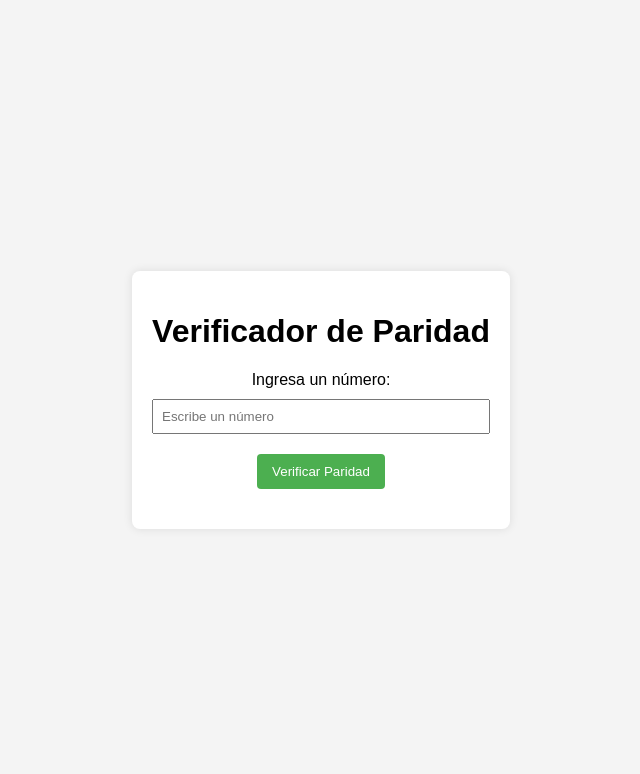
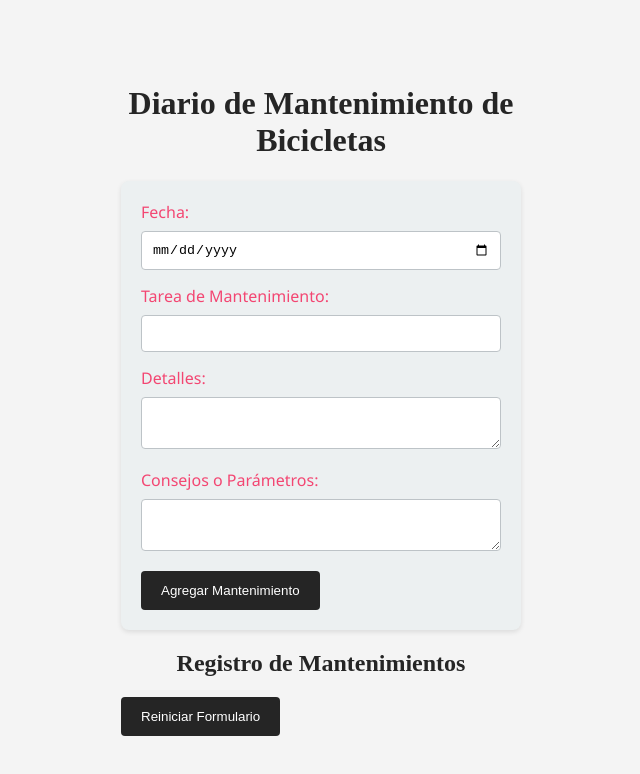
Before and after one commit to Martingd1985/Preentrega3-martindalessandro, a plain HTML site: page index.html in a window 1280 px wide. Shown: the whole page, without its empty margins (319-959 px from the left). Drawn offline with Linux system fonts and the light colour scheme.

Commit message:
pre entrega 2 v1

```diff
--- a/index.html
+++ b/index.html
@@ -3,17 +3,35 @@
 <head>
     <meta charset="UTF-8">
     <meta name="viewport" content="width=device-width, initial-scale=1.0">
-    <title>Verificador de Paridad</title>
+    <title>Diario de Mantenimiento de Bicicletas</title>
     <link rel="stylesheet" href="styles.css">
+    <link rel="shortcut icon" href="http://martindalessandro.com/wp-content/uploads/2023/12/logo-martin.svg" type="image/x-icon">
 </head>
 <body>
     <div class="container">
-        <h1>Verificador de Paridad</h1>
-        <label for="numero">Ingresa un número:</label>
-        <input type="text" id="numero" placeholder="Escribe un número">
-        <button onclick="verificarParidad()">Verificar Paridad</button>
-        <p id="resultado"></p>
-        <script src="script.js"></script>
+        <h1>Diario de Mantenimiento de Bicicletas</h1>
+
+        <form id="formularioMantenimiento">
+            <label for="fechaMantenimiento">Fecha:</label>
+            <input type="date" id="fechaMantenimiento" required>
+
+            <label for="tareaMantenimiento">Tarea de Mantenimiento:</label>
+            <input type="text" id="tareaMantenimiento" required>
+
+            <label for="detallesMantenimiento">Detalles:</label>
+            <textarea id="detallesMantenimiento"></textarea>
+
+            <label for="consejosMantenimiento">Consejos o Parámetros:</label>
+            <textarea id="consejosMantenimiento"></textarea>
+
+            <button type="button" onclick="agregarMantenimiento()">Agregar Mantenimiento</button>
+        </form>
+
+        <h2>Registro de Mantenimientos</h2>
+        <ul id="listaMantenimientos"></ul>
+        <button  class="btn-restaurar" type="buttonreiniciar" onclick="reiniciarFormulario()">Reiniciar Formulario</button>
     </div>
+
+    <script src="script.js"></script>
 </body>
 </html>
--- a/script.js
+++ b/script.js
@@ -1,21 +1,51 @@
-function determinarParidad(numero) {
-    if (numero % 2 === 0) {
-        return "par";
+// Variables de JS
+const formularioMantenimiento = document.getElementById('formularioMantenimiento');
+const fechaMantenimientoInput = document.getElementById('fechaMantenimiento');
+const tareaMantenimientoInput = document.getElementById('tareaMantenimiento');
+const detallesMantenimientoInput = document.getElementById('detallesMantenimiento');
+const consejosMantenimientoInput = document.getElementById('consejosMantenimiento');
+const listaMantenimientos = document.getElementById('listaMantenimientos');
+const registrosMantenimiento = [];
+
+// Objeto para representar un mantenimiento
+function RegistroMantenimiento(fecha, tarea, detalles, consejos) {
+    this.fecha = fecha;
+    this.tarea = tarea;
+    this.detalles = detalles;
+    this.consejos = consejos;
+}
+
+// Función para agregar un mantenimiento
+function agregarMantenimiento() {
+    const fecha = fechaMantenimientoInput.value;
+    const tarea = tareaMantenimientoInput.value;
+    const detalles = detallesMantenimientoInput.value;
+    const consejos = consejosMantenimientoInput.value;
+
+    if (fecha && tarea) {
+        const nuevoMantenimiento = new RegistroMantenimiento(fecha, tarea, detalles, consejos);
+        registrosMantenimiento.push(nuevoMantenimiento);
+        mostrarListaMantenimientos();
+        reiniciarFormulario();
     } else {
-        return "impar";
+        alert('Por favor, complete la fecha y la tarea de mantenimiento.');
     }
 }
 
-function verificarParidad() {
-    var inputNumero = document.getElementById("numero");
-    var resultadoContainer = document.getElementById("resultado");
+// Función para mostrar la lista de mantenimientos
+function mostrarListaMantenimientos() {
+    listaMantenimientos.innerHTML = '';
+    registrosMantenimiento.forEach((mantenimiento, index) => {
+        const elementoLista = document.createElement('li');
+        elementoLista.innerHTML = `<strong>${mantenimiento.fecha}:</strong> ${mantenimiento.tarea}<br>
+                                  <em>Detalles:</em> ${mantenimiento.detalles}<br>
+                                  <em>Consejos o Parámetros:</em> ${mantenimiento.consejos}`;
+        listaMantenimientos.appendChild(elementoLista);
+    });
+}
 
-    var miNumero = parseInt(inputNumero.value);
 
-    if (!isNaN(miNumero)) {
-        var resultado = determinarParidad(miNumero);
-        resultadoContainer.textContent = "El número " + miNumero + " es " + resultado + ".";
-    } else {
-        resultadoContainer.textContent = "Por favor, ingresa un número válido.";
-    }
+// Función para reiniciar el formulario
+function reiniciarFormulario() {
+    formularioMantenimiento.reset();
 }
--- a/styles.css
+++ b/styles.css
@@ -1,48 +1,90 @@
+@import url('https://fonts.googleapis.com/css2?family=Poppins:wght@200;400&display=swap');
+
+
 body {
-    font-family: Arial, sans-serif;
-    background-color: #f4f4f4;
+    font-family: 'Segoe UI', Tahoma, Geneva, Verdana, sans-serif;
     margin: 0;
-    padding: 0;
     display: flex;
     align-items: center;
     justify-content: center;
-    height: 100vh;
+    min-height: 100vh;
+    background-color: #f4f4f4;
+    color: #333;
 }
 
 .container {
+    width: 80%;
+    max-width: 400px;
+}
+
+h1, h2 {
+    color: #252525;
     text-align: center;
-    background-color: #fff;
+    font-family: Montserrat;
+}
+
+form {
+    background-color: #ecf0f1;
     padding: 20px;
     border-radius: 8px;
-    box-shadow: 0 0 10px rgba(0, 0, 0, 0.1);
+    box-shadow: 0 2px 5px rgba(0, 0, 0, 0.1);
 }
 
 label {
     display: block;
-    margin-bottom: 10px;
+    margin-bottom: 8px;
+    color: #f34672;
 }
 
-input {
+input, textarea {
     width: 100%;
-    padding: 8px;
-    margin-bottom: 20px;
+    padding: 10px;
+    margin-bottom: 15px;
     box-sizing: border-box;
+    border: 1px solid #bdc3c7;
+    border-radius: 4px;
+}
+
+btn-restaurar{
+    font-size: 16px;
+    background-color: #bdc3c7;
 }
 
 button {
-    background-color: #4caf50;
+    background-color: #252525;
     color: white;
-    padding: 10px 15px;
+    padding: 12px 20px;
     border: none;
     border-radius: 4px;
     cursor: pointer;
+    transition: background-color 0.3s;
+    align-items: center;
+    justify-content: center;
+    align-content: center;
 }
 
 button:hover {
-    background-color: #45a049;
+    background-color: #f34672;
 }
 
-p {
+
+
+ul {
+    list-style-type: none;
+    padding: 0;
+}
+
+li {
+    margin-bottom: 20px;
+    border-bottom: 1px solid #ecf0f1;
+    padding-bottom: 15px;
+}
+
+li:last-child {
+    border-bottom: none;
+}
+
+strong, em {
     font-weight: bold;
-    margin-top: 20px;
+    color: #f34672;
 }
```
